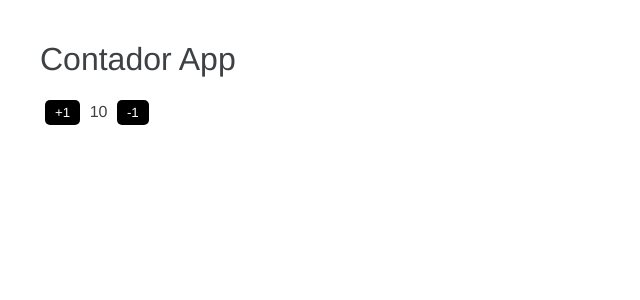
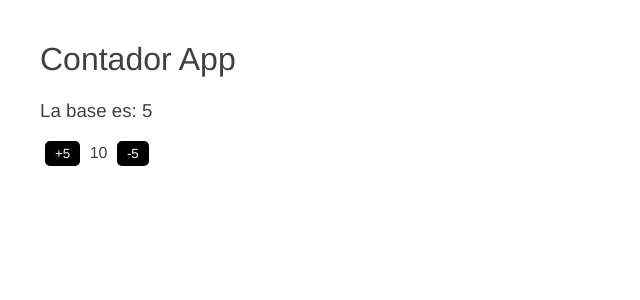
Before and after one commit to GustavoSepul/curso-angular, an Angular app: page / in a window 1280 px wide. Shown: the top 300 px of the page, without its empty margins (0-640 px from the left). Built offline with nearby package versions, Linux system fonts and the light colour scheme.

Commit message:
cap 41 curso angular
funcion con argumentos en componentes

```diff
--- a/src/app/app.component.html
+++ b/src/app/app.component.html
@@ -1,9 +1,10 @@
 
 
 <h1>{{ titulo }}</h1>
+<h3>La base es: <strong> {{ base }} </strong></h3>
 
-<button (click)="acumular(+1)"> +1 </button>
+<button (click)="acumular(+base)"> +{{ base }} </button>
 
 <span> {{ numero }} </span>
 
-<button (click)="acumular(-1)"> -1 </button>
+<button (click)="acumular(-base)"> -{{ base }} </button>
--- a/src/app/app.component.ts
+++ b/src/app/app.component.ts
@@ -7,6 +7,7 @@
 export class AppComponent {
   public titulo: string = 'Contador App';
   numero: number = 10;
+  base: number =5;
   // metodo uno
   // sumar() {
   //   this.numero += 1;
```
